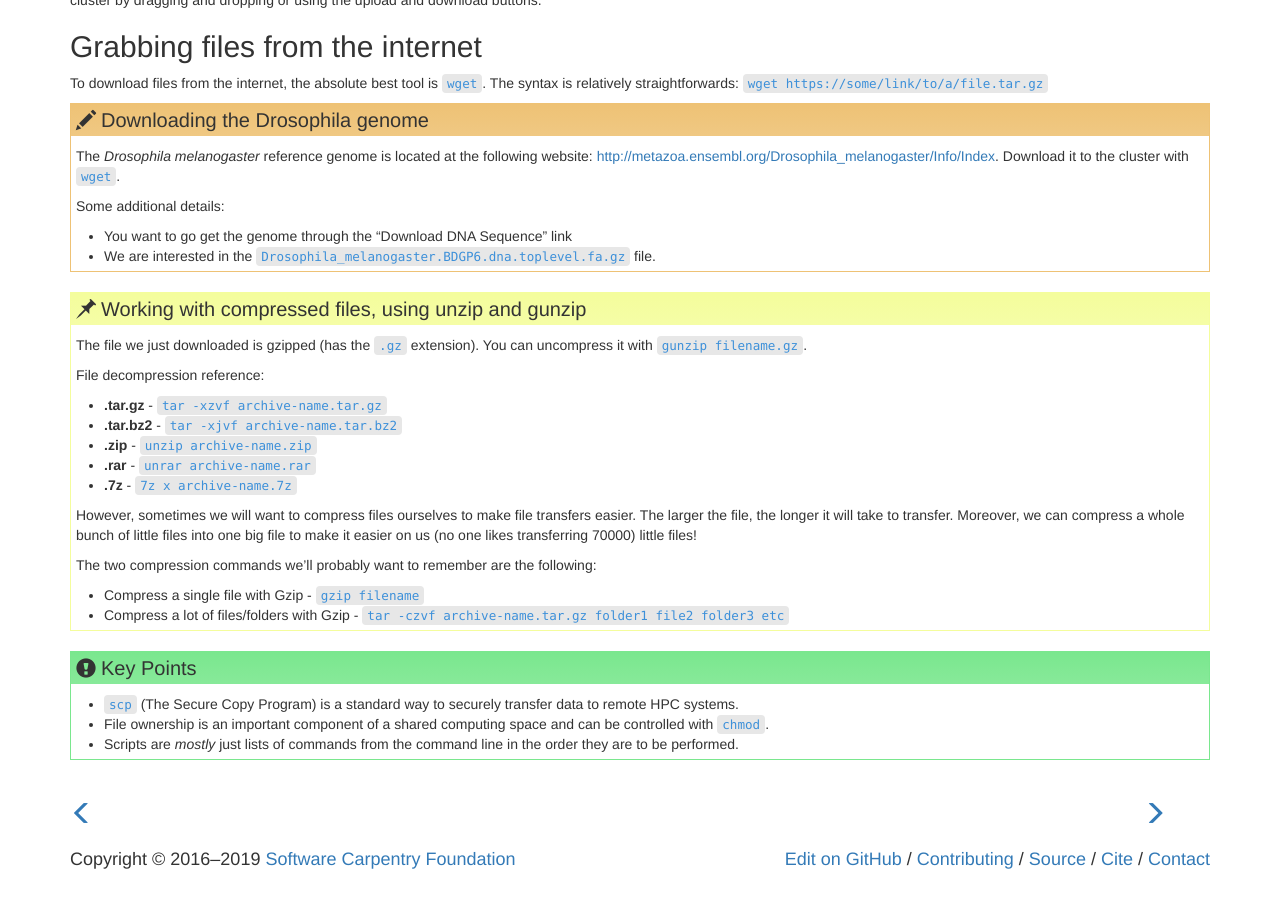
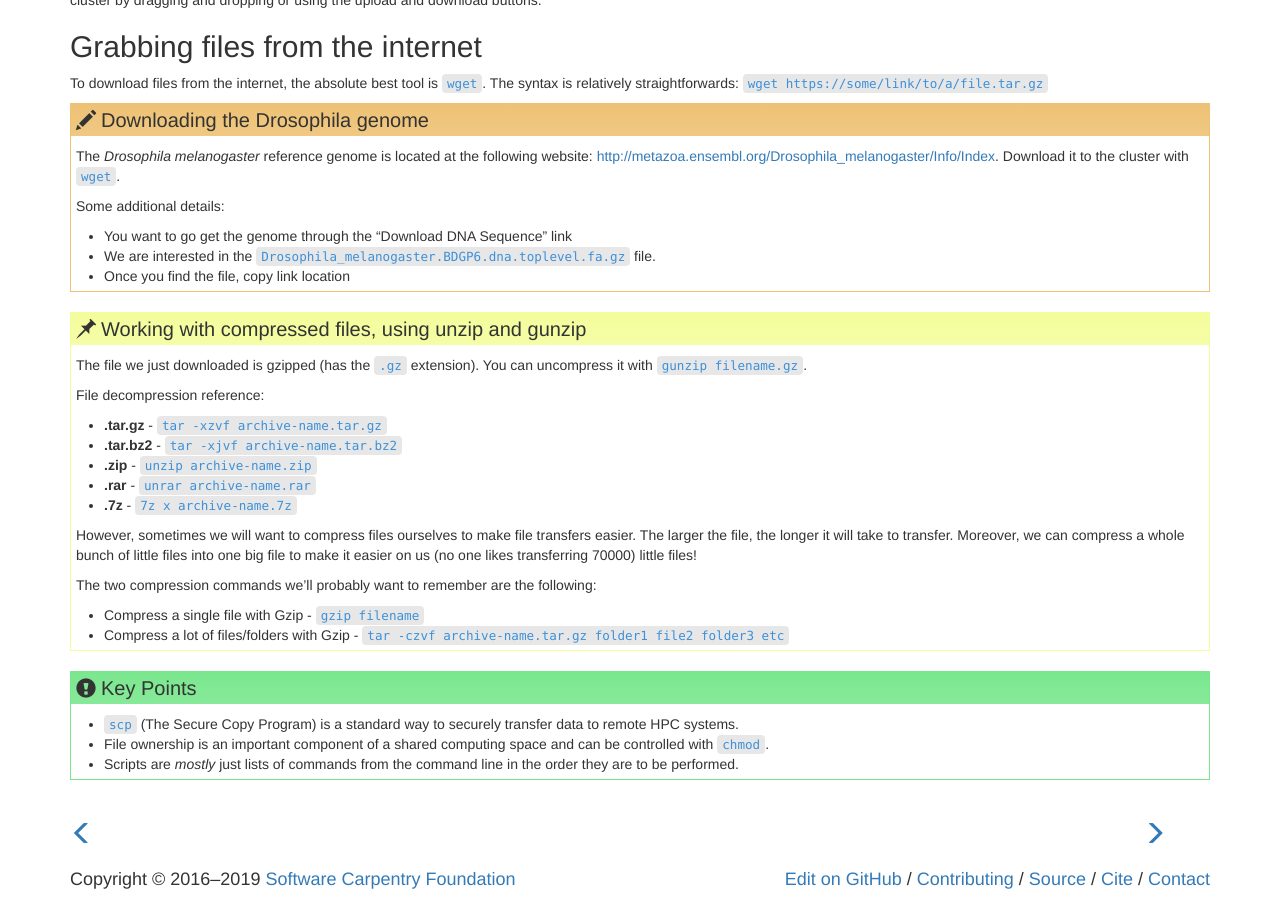
Before and after one commit to khill42/OSC_IntroHPC, a Jekyll site: the page built from _episodes/02-bash2.md, in a window 1280 px wide and 900 px high, scrolled down 7777 px. Built offline with Jekyll 4.4.1, drawn with Linux system fonts in a browser that asks for light colours.

Commit message:
Update 02-bash2.md

```diff
--- a/_episodes/02-bash2.md
+++ b/_episodes/02-bash2.md
@@ -515,6 +515,7 @@ The syntax is relatively straightforwards: `wget https://some/link/to/a/file.tar
 >
 > * You want to go get the genome through the "Download DNA Sequence" link
 > * We are interested in the `Drosophila_melanogaster.BDGP6.dna.toplevel.fa.gz` file.
+> * Once you find the file, copy link location
 {: .challenge}
 
 > ## Working with compressed files, using unzip and gunzip
```
